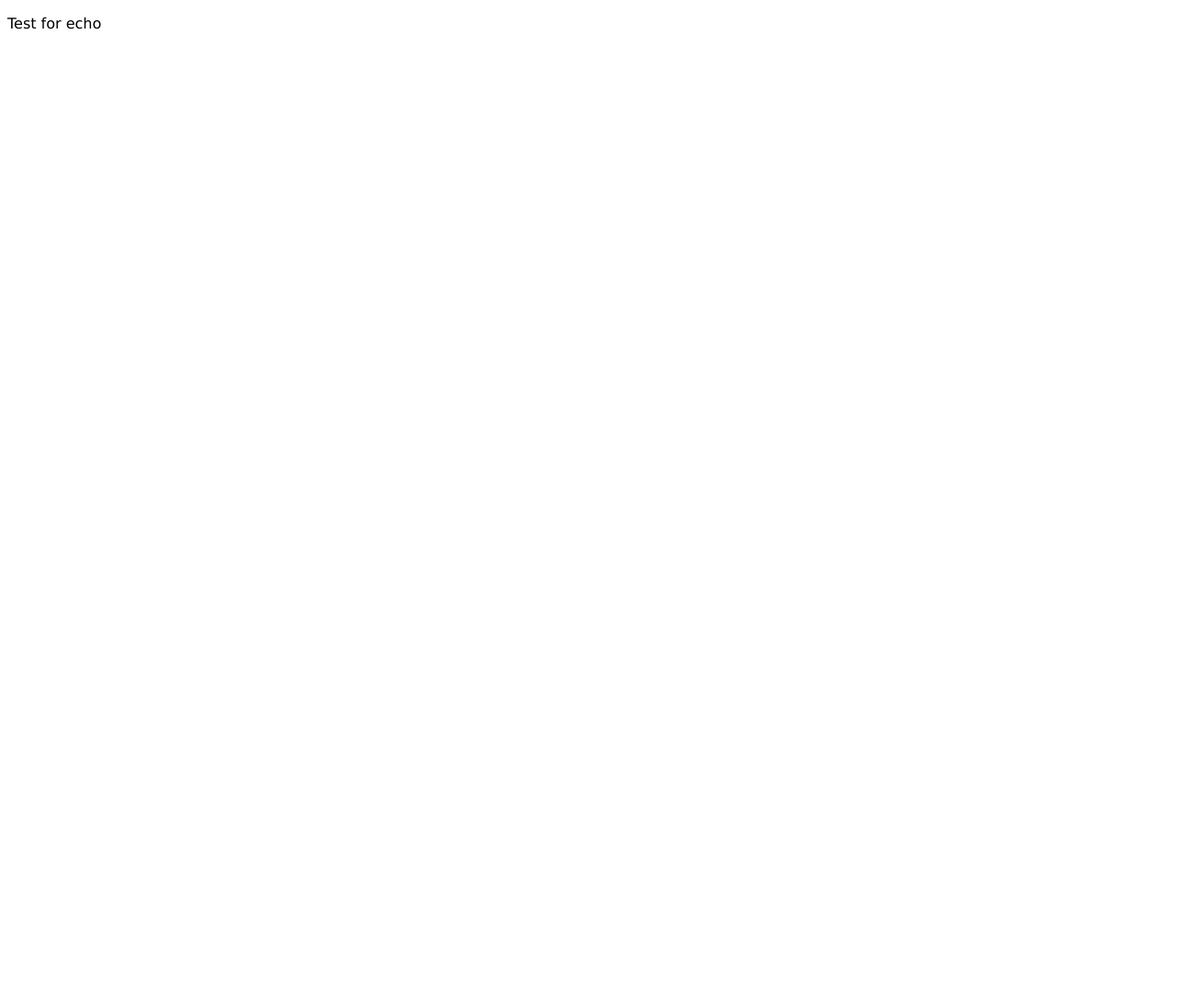
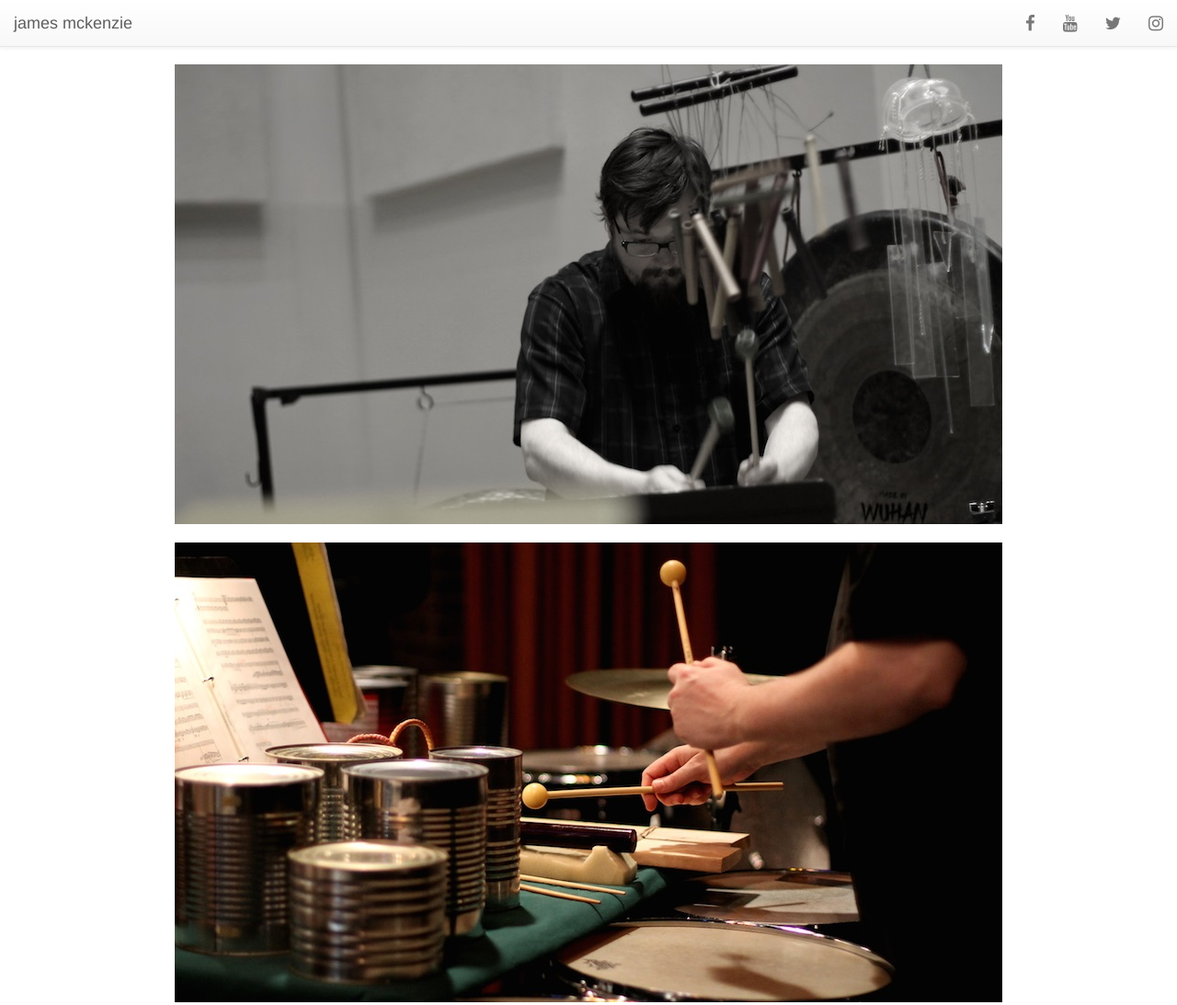
Before and after one commit to jpmckenzie/jpmckenzie.github.io, a plain HTML site: page index.html in a window 1280 px wide. Shown: the whole page at 92% size. Before the commit the page ends 800 px from the top, so only its background shows below. Drawn offline with nearby package versions, Linux system fonts and the light colour scheme.

Commit message:
transfer personal site to github pages

```diff
--- a/css/style.css
+++ /dev/null
@@ -1,3 +0,0 @@
-body {
-  font-family: "Lucida Grande",Monaco,sans-serif;
-}
--- a/index.html
+++ b/index.html
@@ -1,19 +1,102 @@
-<!doctype html>
-<html>
-  <head>
-    <link href="css/style.css" rel="stylesheet">
+<!DOCTYPE html>
+<html lang="en">
+<head>
+  <meta charset="utf-8">
+  <meta name="viewport" content="width=device-width, initial-scale=1.0, maximum-scale=1.0, user-scalable=no" />
 
-    <title>James McKenzie</title>
+  <title>James McKenzie drums n dev</title>
+
+  <!-- bootstrap -->
+  <!-- Latest compiled and minified CSS -->
+  <link href="https://maxcdn.bootstrapcdn.com/bootstrap/3.3.7/css/bootstrap.min.css" rel="stylesheet" integrity="sha384-BVYiiSIFeK1dGmJRAkycuHAHRg32OmUcww7on3RYdg4Va+PmSTsz/K68vbdEjh4u" crossorigin="anonymous">
+  <!-- Optional theme -->
+  <link rel="stylesheet" href="https://maxcdn.bootstrapcdn.com/bootstrap/3.3.7/css/bootstrap-theme.min.css" integrity="sha384-rHyoN1iRsVXV4nD0JutlnGaslCJuC7uwjduW9SVrLvRYooPp2bWYgmgJQIXwl/Sp" crossorigin="anonymous">
+  <!-- fontawesome for icons -->
+  <link href="https://maxcdn.bootstrapcdn.com/font-awesome/4.3.0/css/font-awesome.min.css" rel="stylesheet">
+  <!-- end bootstrap -->
 
 
-  </head>
+  <link href="./styles/index.css" rel="stylesheet">
 
-  <body>
+  <link rel="icon" href="./images/favicon.png">
+
+</head>
+
+<body>
 
 
-    <p>
-      Test for echo
-    </p>
+  <nav class="navbar navbar-default navbar-fixed-top">
+    <div class="container-fluid">
+      <div class="navbar-header">
+        <button type="button" class="navbar-toggle collapsed" data-toggle="collapse" data-target="#navbar" aria-expanded="false" aria-controls="navbar">
+          <span class="sr-only">Toggle navigation</span>
+          <span class="icon-bar"></span>
+          <span class="icon-bar"></span>
+          <span class="icon-bar"></span>
 
-  </body>
+        </button>
+        <a class="navbar-brand" href="#">james mckenzie</a>
+      </div>
+      <div id="navbar" class="navbar-collapse collapse">
+
+
+        <ul class="nav navbar-nav navbar-right">
+          <li>
+            <a href="http://facebook.com/jmckenzie">
+              <span class="fa fa-lg fa-facebook"></span>
+            </a>
+          </li>
+          <li>
+            <a href="https://www.youtube.com/channel/UCGEjbMhbLaB7Z4I1eL62znw">
+              <span class="fa fa-lg fa-youtube"></span>
+            </a>
+          </li>
+
+          <li>
+            <a href="https://twitter.com/jmckenji">
+              <span class="fa fa-lg fa-twitter"></span>
+            </a>
+          </li>
+
+          <li>
+            <a href="http://instagram.com/jmckenji">
+              <span class="fa fa-lg fa-instagram"></span>
+            </a>
+          </li>
+
+
+        </ul>
+      </div><!--/.nav-collapse -->
+    </div>
+  </nav>
+
+
+
+  <div class="container">
+
+    <div>
+      <img class="center-block img-responsive" style="margin-top: 20px; margin-bottom: 20px;" src="./images/jpm3_900x500.jpg" alt="">
+    </div>
+
+
+    <div class="row">
+      <img class="center-block img-responsive" style="margin-bottom: 20px;" src="./images/jpm4_900x500.jpg" alt="">
+    </div>
+
+
+
+  </div>
+
+
+  <footer>
+
+  </footer>
+
+
+
+  <!-- bootstrap and jquery scripts -->
+  <script src="https://ajax.googleapis.com/ajax/libs/jquery/1.12.4/jquery.min.js"></script>
+  <script src="https://maxcdn.bootstrapcdn.com/bootstrap/3.3.7/js/bootstrap.min.js" integrity="sha384-Tc5IQib027qvyjSMfHjOMaLkfuWVxZxUPnCJA7l2mCWNIpG9mGCD8wGNIcPD7Txa" crossorigin="anonymous"></script>
+
+</body>
 </html>
--- /dev/null
+++ b/styles/index.css
@@ -0,0 +1,4 @@
+
+body {
+  padding-top: 50px;
+}
```
Also changed, not shown: images/favicon.png (added), images/jpm3_900x500.jpg (added), images/jpm4_900x500.jpg (added).
